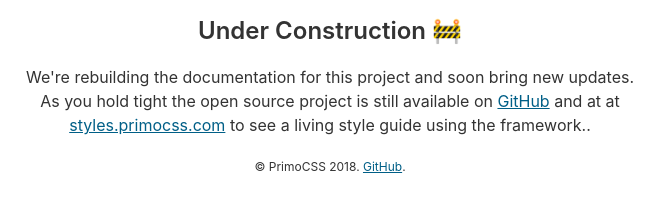
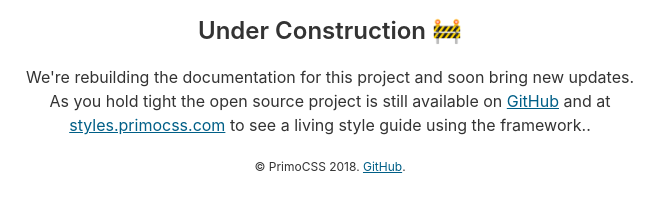
Before and after one commit to primo-design-system/primocss-dot-com, a website: page public/index.html in a window 1280 px wide. Shown: the part 426-638 px from the top of the page, 310-969 px from the left. Drawn offline with Linux system fonts and the light colour scheme.

Commit message:
Update index.html

```diff
--- a/public/index.html
+++ b/public/index.html
@@ -50,7 +50,7 @@
             <img src="/assets/images/logo.svg" alt="PrimoCSS logo" style="display: inline;" width="150">
             <h1>PrimoCSS</h1>
             <h3>Under Construction <span aria-hidden="true">🚧</span></h3>
-            <p>We're rebuilding the documentation for this project and soon bring new updates. As you hold tight the open source project is still available on <a href="https://github.com/primocss">GitHub</a> and at at <a href="http://styles.primocss.com/">styles.primocss.com</a> to see a living style guide using the framework..</p>
+            <p>We're rebuilding the documentation for this project and soon bring new updates. As you hold tight the open source project is still available on <a href="https://github.com/primocss">GitHub</a> and at <a href="http://styles.primocss.com/">styles.primocss.com</a> to see a living style guide using the framework..</p>
             <p><small>&copy; PrimoCSS 2018. <a href="https://github.com/primocss/primocss" aria-label="GitHub repo link for Primo CSS">GitHub</a>.</small></p>
           </div>
         </div>
```
